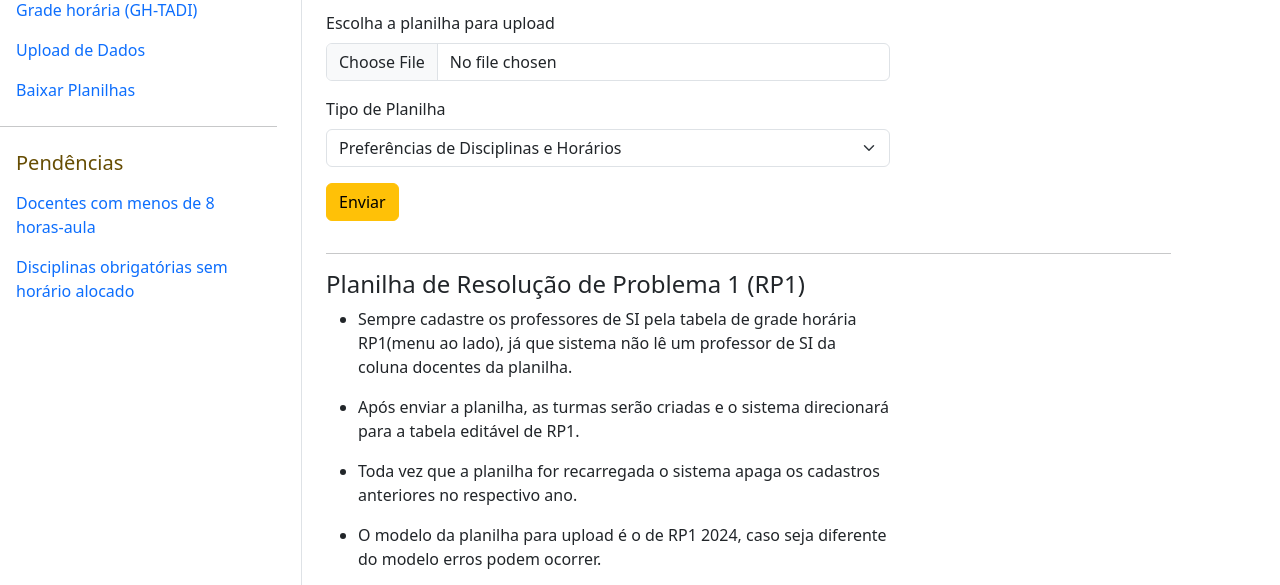
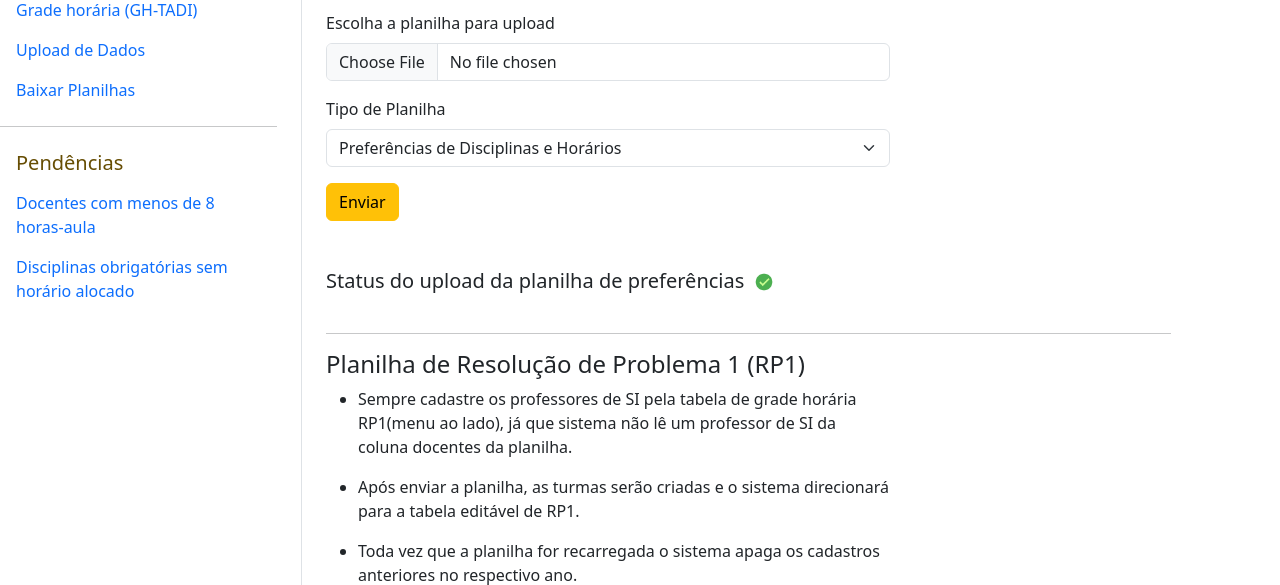
Before and after one commit to luizmrx/projetoPUB, a Django app: page /ferramenta_graduacao_si/load_atribuicao in a window 1280 px wide, after a click on "Upload de Dados". Shown: the part 278-863 px from the top of the page. Run offline with Django 4.2, Linux system fonts and the light colour scheme; a user stored in the database is signed in; data comes from the database, SQL or seed files in the repository.

Commit message:
feat: melhorias na tela de relatório do upload da pln de pref e da plna de atr.

```diff
--- a/ferramentas/ferramenta_graduacao_si/table/templates/table/menu.html
+++ b/ferramentas/ferramenta_graduacao_si/table/templates/table/menu.html
@@ -157,6 +115,31 @@
                             </div>
                             <button type="submit" class="btn btn-warning mb-3">Enviar</button>
                         </form>
+                    </div>
+                    <div id="relatorio-container" style="margin: 2em 0;">
+
+                        <input type="checkbox" id="botao_pln_pref" style="display: none;">
+                        <label for="botao_pln_pref">
+                            <h5 style="display: inline-flex;">
+                                Status do upload da planilha de preferências <div><img src="../../static/images/simbolo_ok.png" alt="Símbolo status" style="width: 20px; height: auto; margin-left: 10px;" id="simbolo_status_pln_pref"></div>
+                            </h5>
+                        </label>
+
+                        <!-- Relatório inserido dinamicamente -->
+                        <div id="relatorio_pln_pref" class="form-control" style="max-height:  200px; overflow-y: auto; text-align: left; border: 1px solid #ccc; display: none;">
+                            {% if erro_pln_pref %}
+                                <p id="erro_pln_pref" style="display: none;">erro</p>
+                                <p><span style="color: red;">Atenção:</span> {{erro_pln_pref}}</p>
+                            {% elif  avisos_pln_pref %}
+                                <p id="avisos_pln_pref" style="display: none;">erro</p>
+                                {% for mensagem in avisos_pln_pref %}
+                                    {{mensagem}}<br>
+                                {% endfor %}
+                            {% else %}
+                                Arquivo completamente carregado.
+                            {% endif %}
+
+                        </div>
                     </div>
                     <hr>
                     <div class="col-sm-8">
@@ -306,6 +289,35 @@
 
                         <p> Obs: gerencie as mudanças nas justificativas (licença-premio, pós-doc etc) pela área admin</p>
 
+                        <!-- Tela de relatório -->
+                    <div id="relatorio-container" style="margin: 2em 0;">
+
+                        <input type="checkbox" id="botao_pln_atr" style="display: none;">
+                        <label for="botao_pln_atr">
+                            <h5 style="display: inline-flex;">
+                                Status do upload da planilha de atribuição (docentes) <div><img src="../../static/images/simbolo_ok.png" alt="Símbolo status" style="width: 20px; height: auto; margin-left: 10px;" id="simbolo_status_pln_atr"></div>
+                            </h5>
+                        </label>
+
+
+                        <!-- Relatório inserido dinamicamente -->
+                        <div id="relatorio_pln_atr" class="form-control" style="max-height:  200px; overflow-y: auto; text-align: left; border: 1px solid #ccc; display: none;">
+                            {% if erro_pln_atr %}
+                                <p id="erro_pln_atr" style="display: none;">erro</p>
+                                <p><span style="color: red;">Atenção:</span> {{erro_pln_atr}}</p>
+                            {% elif  avisos_pln_atr %}
+                            <p id="avisos_pln_atr" style="display: none;">erro</p>
+                                {% for mensagem in avisos_pln_atr %}
+                                    {{mensagem}}<br>
+                                {% endfor %}
+                            {% else %}
+                                Arquivo completamente carregado.
+                            {% endif %}
+
+                        </div>
+
+                    </div>
+
                     </div>
                 </div>
                 <div class="d-none" id="item-7">
@@ -363,4 +375,36 @@
 
         });
     });
+
+    document.addEventListener("DOMContentLoaded", function() {
+        // Obtendo o valor da variável Django a partir do HTML
+        const erro_pln_atr = document.getElementById('erro_pln_atr') ? document.getElementById('erro_pln_atr').innerText : "";
+        const avisos_pln_atr = document.getElementById('avisos_pln_atr') ? document.getElementById('avisos_pln_atr').innerText : "";
+        let simbolo_status_pln_atr = document.getElementById('simbolo_status_pln_atr');
+
+        const erro_pln_pref = document.getElementById('erro_pln_pref') ? document.getElementById('erro_pln_pref').innerText : "";
+        const avisos_pln_pref = document.getElementById('avisos_pln_pref') ? document.getElementById('avisos_pln_pref').innerText : "";
+        let simbolo_status_pln_pref = document.getElementById('simbolo_status_pln_pref');
+
+        if(erro_pln_atr=="erro" || avisos_pln_atr=="erro" ){
+            document.getElementById('relatorio_pln_atr').style.display = 'block';
+            simbolo_status_pln_atr.src = "../../static/images/simbolo_erro.png";
+        }
+
+        if(erro_pln_pref=="erro" || avisos_pln_pref=="erro" ){
+            document.getElementById('relatorio_pln_pref').style.display = 'block';
+            simbolo_status_pln_pref.src = "../../static/images/simbolo_erro.png";
+        }
+    });
+
+    document.getElementById('botao_pln_atr').addEventListener('click', function() {
+        let estilo_relatorio_pln_atr = document.getElementById('relatorio_pln_atr').style;
+        estilo_relatorio_pln_atr.display = estilo_relatorio_pln_atr.display=='none' ? 'block' : 'none';
+    });
+
+    document.getElementById('botao_pln_pref').addEventListener('click', function() {
+        let estilo_relatorio_pln_pref = document.getElementById('relatorio_pln_pref').style;
+        estilo_relatorio_pln_pref.display = estilo_relatorio_pln_pref.display=='none' ? 'block' : 'none';
+    });
+
  </script>
--- a/ferramentas/ferramenta_graduacao_si/table/views/planilha_docentes.py
+++ b/ferramentas/ferramenta_graduacao_si/table/views/planilha_docentes.py
@@ -728,8 +728,8 @@ def carregar_atribuicao(request):
                 # print("\n")
 
         verifica_exclusao(ano_atual)
-
-        mensagens_texto = "\n".join(mensagens) if mensagens != "" else "Ok"
+        mensagens_texto = "\n".join(mensagens) if mensagens else "Ok"
+        print(mensagens_texto)
         instancia, created = RelatoriosPlanilhas.objects.get_or_create(id=1)
         instancia.upload_atribuicao = mensagens_texto
         instancia.save()
```
Also changed, not shown: other parts of ferramentas/ferramenta_graduacao_si/table/templates/table/menu.html (+0 -42 lines), ferramentas/ferramenta_graduacao_si/table/static/images/simbolo_erro.png (added), ferramentas/ferramenta_graduacao_si/table/static/images/simbolo_ok.png (added), 1 other file.
